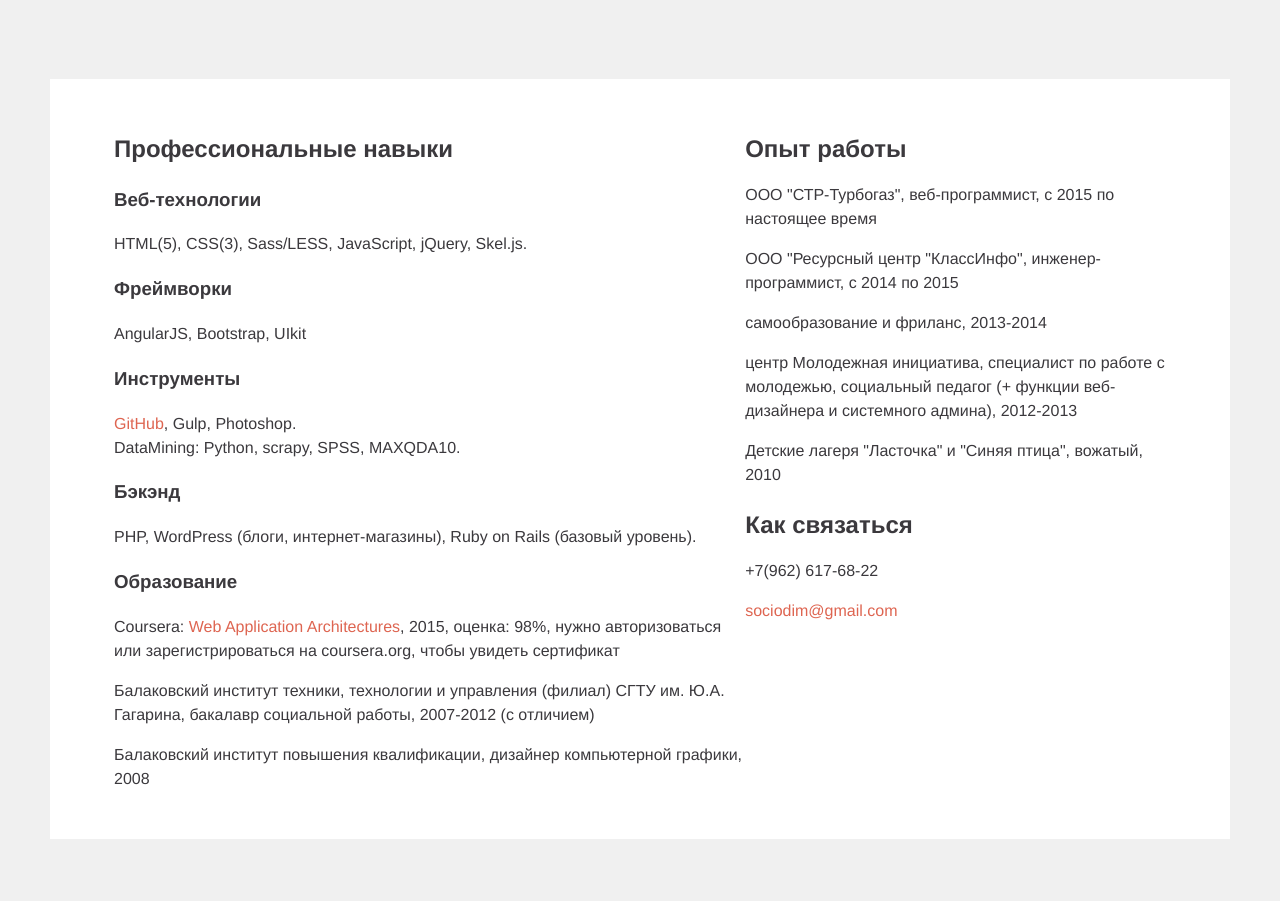
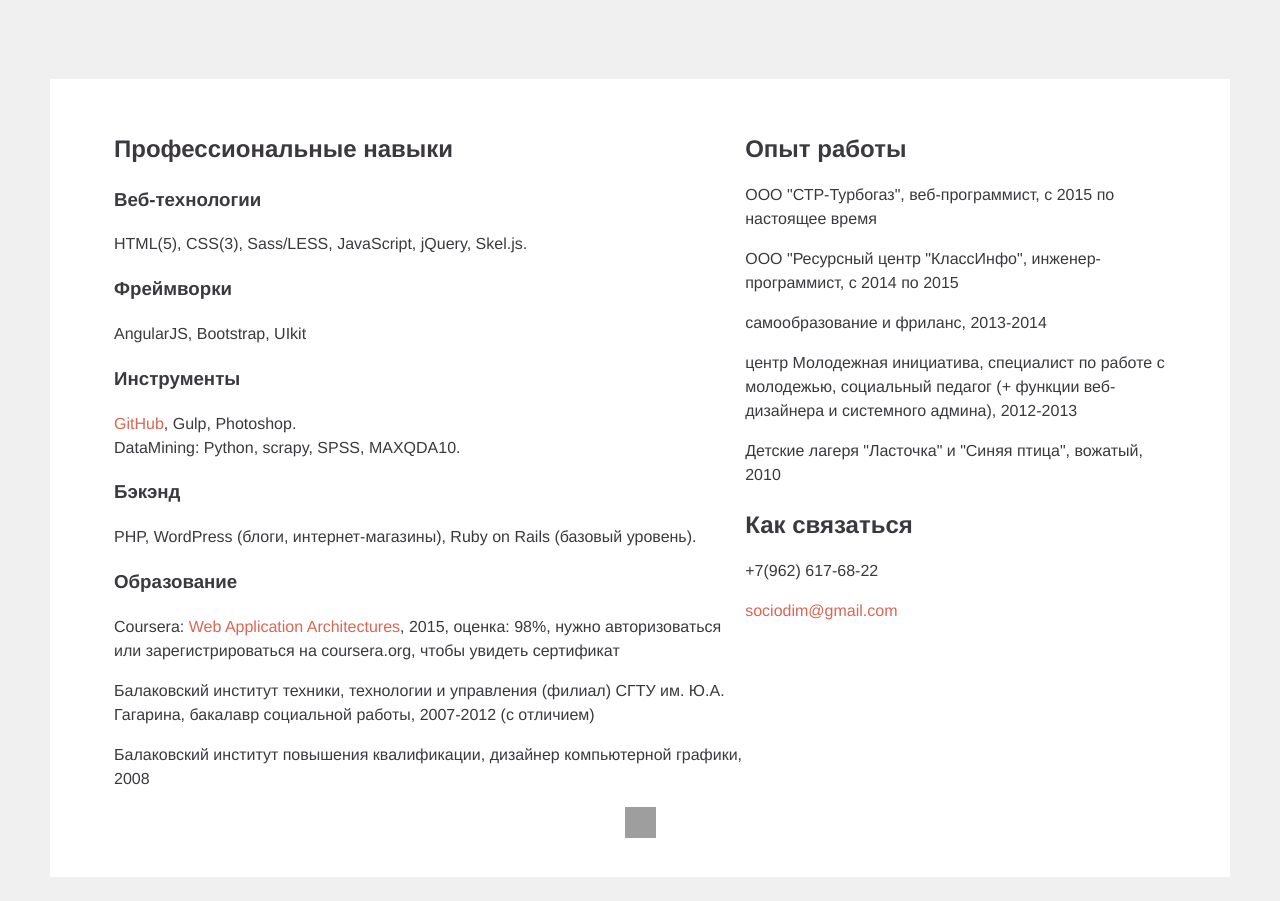
Before and after one commit to sedovdmitry/sedovdmitry.github.io, a plain HTML site: page index.html in a window 1280 px wide. Shown: the part 1280-2181 px from the top of the page. Before the commit the page ends 2143 px from the top, so only its background shows below. Drawn offline with Linux system fonts and the light colour scheme; grey boxes are pictures that could not be loaded.

Commit message:
update portfolio

```diff
--- a/index.html
+++ b/index.html
@@ -312,6 +312,16 @@
 				</noscript>
 				<!-- /HotLog -->
 
+				<!--LiveInternet counter--><script type="text/javascript"><!--
+				document.write("<a href='//www.liveinternet.ru/click' "+
+				"target=_blank><img src='//counter.yadro.ru/hit?t45.11;r"+
+				escape(document.referrer)+((typeof(screen)=="undefined")?"":
+				";s"+screen.width+"*"+screen.height+"*"+(screen.colorDepth?
+				screen.colorDepth:screen.pixelDepth))+";u"+escape(document.URL)+
+				";"+Math.random()+
+				"' alt='' title='LiveInternet' "+
+				"border='0' width='31' height='31'><\/a>")
+				//--></script><!--/LiveInternet-->
 			</div>
 		</div>
 		<br />
```
